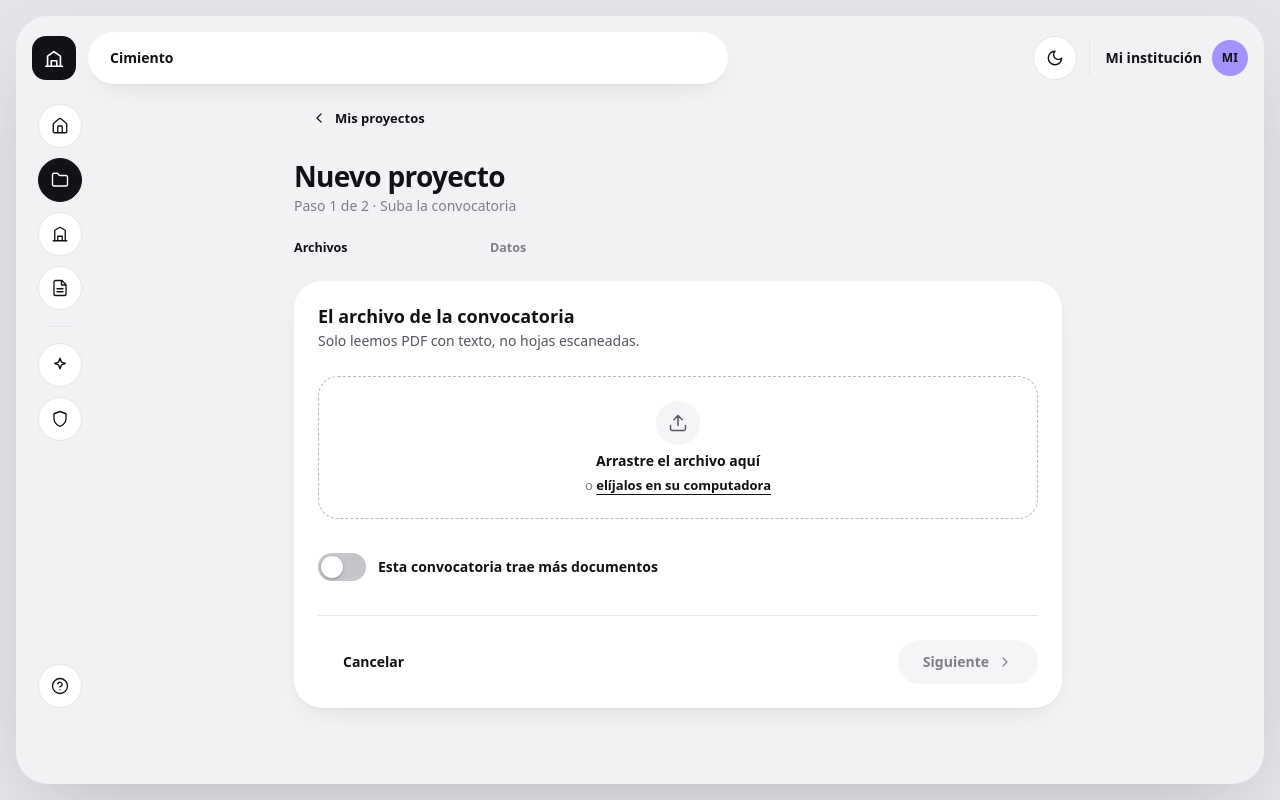
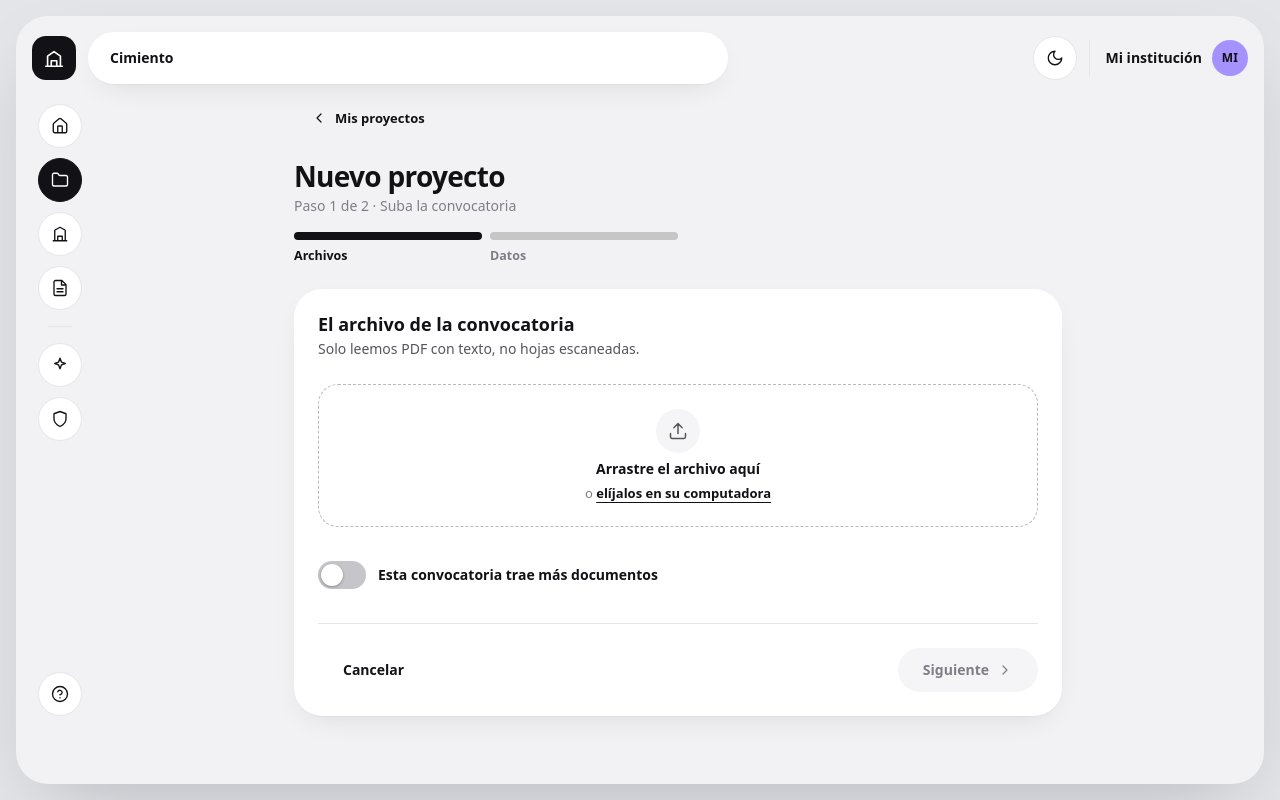
Before and after one commit to J41M3C4B/Cimiento-Agente-de-Ingenieria-de-Proyectos-, a React (Vite) app: page / in a window 1280 px wide. Both pictures are taken after a click on the button "Empezar un proyecto nuevo". Built offline with nearby package versions, Linux system fonts and the light colour scheme.

Commit message:
Fix: Steps draws one bar per step
Co-Authored-By: Claude Sonnet 5.5 <noreply@anthropic.com>
Claude-Session: https://claude.ai/code/session_013ZVfzLebSFx38tn4beUEMg

```diff
--- a/src/components/ui/Nav.tsx
+++ b/src/components/ui/Nav.tsx
@@ -84,9 +84,7 @@ export function Steps({ steps, current, tone = "pc", compact }: { steps: { key:
         const now = i === current;
         return (
           <li key={s.key} aria-current={now ? "step" : undefined} className="flex min-w-0 flex-col gap-2" title={s.label}>
-            <i className={`segments block !p-0`}>
-              <i className={`${done || now ? "on" : ""}`} />
-            </i>
+            <i className={`step-bar ${done || now ? "on" : ""}`} />
             {!compact && (
               <span className={`truncate text-caption ${now ? "font-extrabold text-ink" : done ? "font-semibold text-ink-2" : "font-semibold text-ink-3"}`}>
                 {done && <Icon name="check" size={12} strokeWidth={3} className="mr-1 inline" />}
--- a/src/features/projects/ProjectFolder.tsx
+++ b/src/features/projects/ProjectFolder.tsx
@@ -89,10 +89,10 @@ export function ProjectFolder({
         <div className="flex items-center gap-1">
           {onDelete && <IconButton icon="trash" label={t.delete} variant="plain" size="sm" disabled={busy} onClick={onDelete} />}
           {canPick && (
-            <div ref={menu} className="relative">
+            <div ref={menu}>
               <IconButton icon="sliders" label={t.colorLabel} variant="plain" size="sm" aria-expanded={picking} onClick={() => setPicking((v) => !v)} />
               {picking && (
-                <Card small className="absolute bottom-full right-0 z-20 mb-2 w-[min(20rem,calc(100vw-4rem))] space-y-3 !shadow-float">
+                <Card small className="absolute bottom-16 right-4 z-20 w-[min(20rem,calc(100%-2rem))] space-y-3 !shadow-float">
                   {onColor && (
                     <div role="group" aria-label={t.colorLabel} className="space-y-2">
                       <Eyebrow>{t.colorLabel}</Eyebrow>
--- a/src/index.css
+++ b/src/index.css
@@ -409,6 +409,8 @@ h1, h2, h3 {
   .dots > i { width: 10px; height: 10px; border-radius: 50%; background: color-mix(in srgb, var(--c, var(--ink)) 28%, var(--card)); }
   .dots > i.on { background: var(--c, var(--ink)); }
   .dots > i.now { box-shadow: 0 0 0 3px color-mix(in srgb, var(--c, var(--ink)) 30%, transparent); }
+  .step-bar { display: block; height: 8px; border-radius: var(--radius-pill); background: color-mix(in srgb, var(--c, var(--ink)) 24%, var(--card)); }
+  .step-bar.on { background: var(--c, var(--ink)); }
   .segments { display: flex; gap: 6px; }
   .segments > i { flex: 1; height: 8px; border-radius: var(--radius-pill); background: color-mix(in srgb, var(--c, var(--ink)) 24%, var(--card)); }
   .segments > i.on { background: var(--c, var(--ink)); }
```
